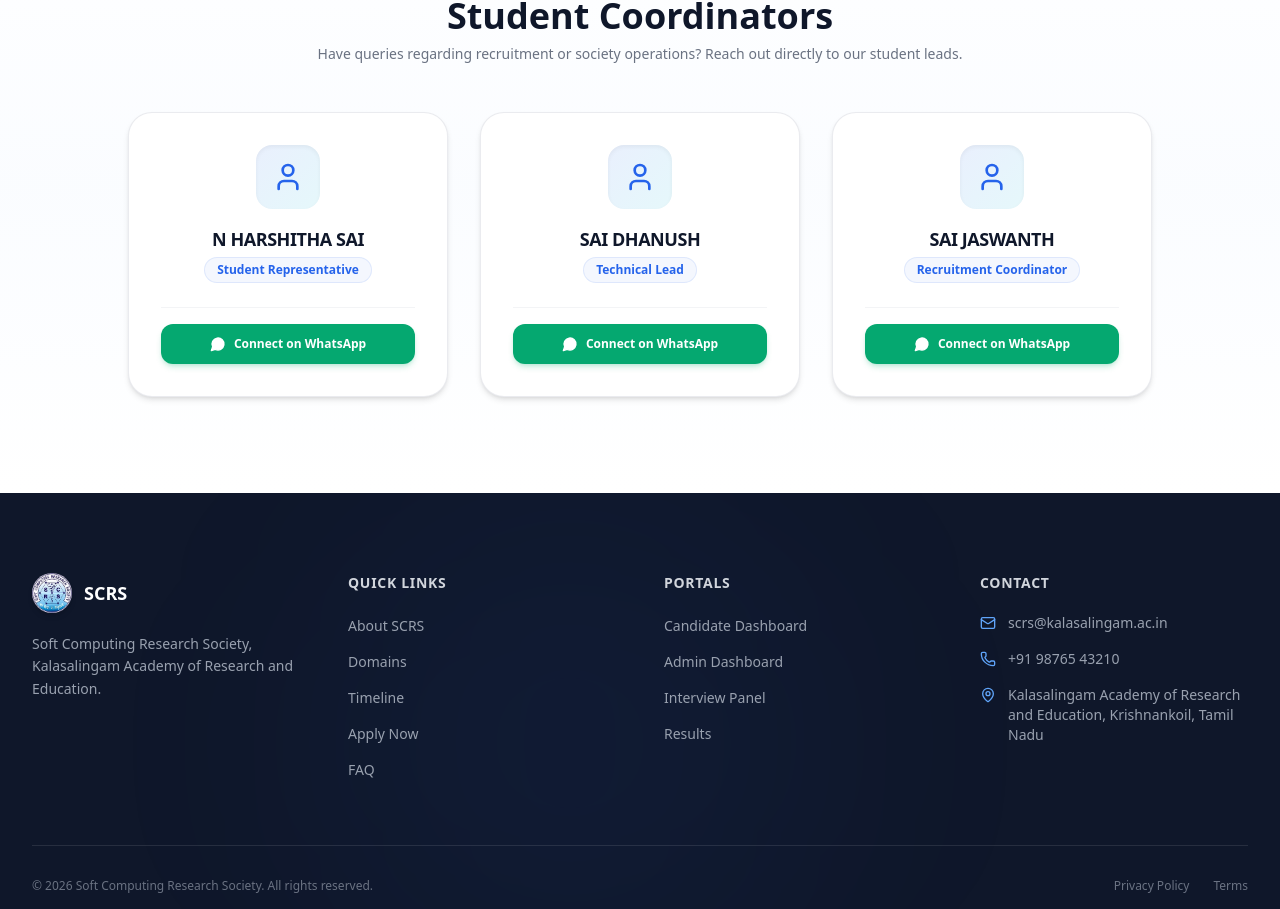
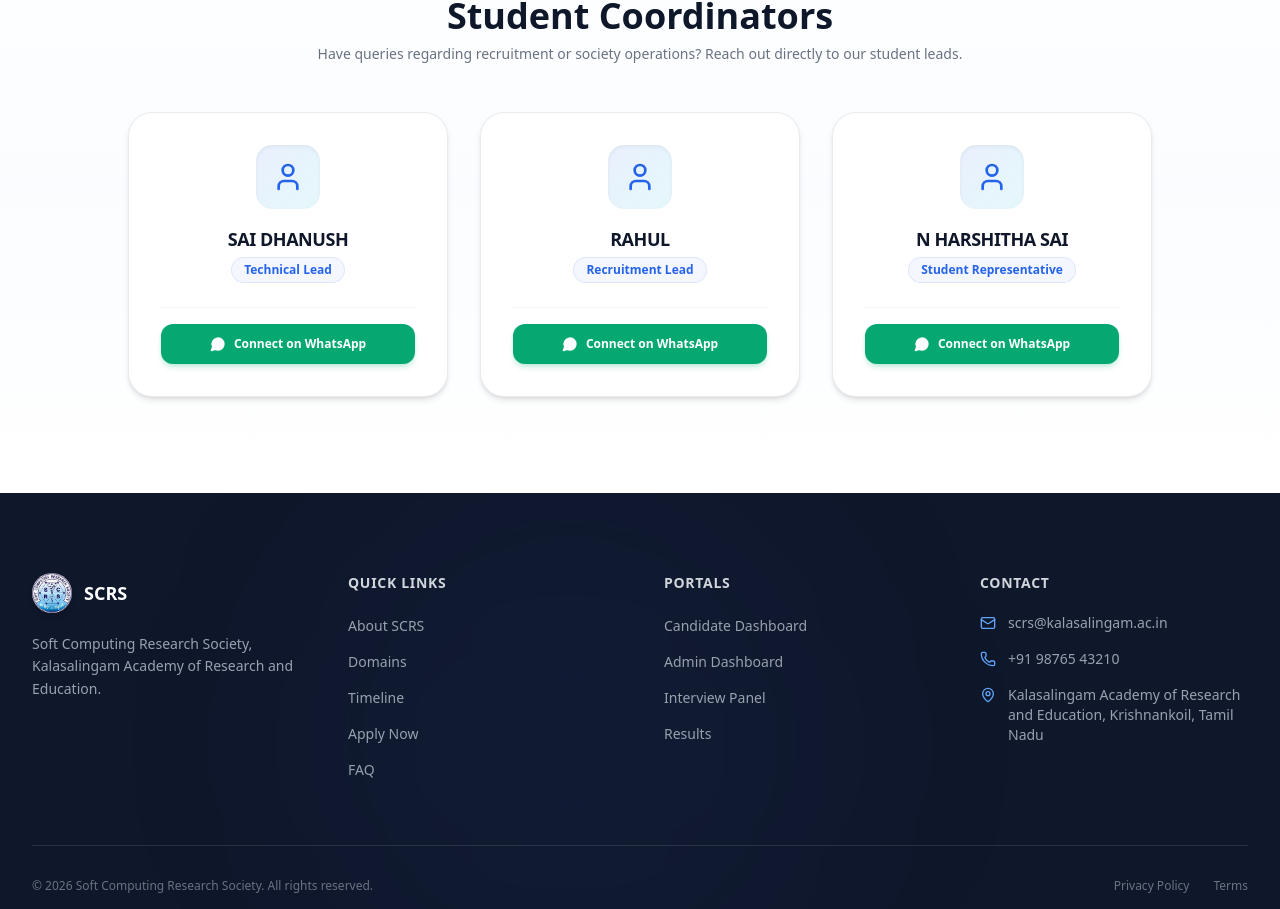
Before and after one commit to SAI09992/scrs-recruit, a Next.js app: page / in a window 1280 px wide. Shown: the part 6034-6943 px from the top of the page. Built offline with nearby package versions, Linux system fonts and the light colour scheme.

Commit message:
Update official WhatsApp group link and coordinator direct WhatsApp numbers

```diff
--- a/src/app/apply/success/page.tsx
+++ b/src/app/apply/success/page.tsx
@@ -14,7 +14,7 @@ function SuccessContent() {
   const [copied, setCopied] = useState(false);
   const [showWhatsAppModal, setShowWhatsAppModal] = useState(false);
   const [appDetails, setAppDetails] = useState<any>(null);
-  const [whatsappLink, setWhatsappLink] = useState("https://chat.whatsapp.com/GjE2kPLPloK5vU38bSCrsW");
+  const [whatsappLink, setWhatsappLink] = useState("https://chat.whatsapp.com/LHyUVSReaYKIaZXayxSguX");
 
   // Trigger confetti on mount
   useEffect(() => {
--- a/src/components/landing/CoordinatorsSection.tsx
+++ b/src/components/landing/CoordinatorsSection.tsx
@@ -1,23 +1,23 @@
 "use client";
 
 import { useState, useEffect } from "react";
-import { MessageCircle, ShieldCheck, User } from "lucide-react";
+import { MessageCircle, User } from "lucide-react";
 
 const DEFAULT_COORDINATORS = [
   {
+    name: "SAI DHANUSH",
+    role: "Technical Lead",
+    whatsapp: "https://wa.me/919381276836",
+  },
+  {
+    name: "RAHUL",
+    role: "Recruitment Lead",
+    whatsapp: "https://wa.me/919515392839",
+  },
+  {
     name: "N HARSHITHA SAI",
     role: "Student Representative",
-    whatsapp: "https://chat.whatsapp.com/GjE2kPLPloK5vU38bSCrsW",
-  },
-  {
-    name: "SAI DHANUSH",
-    role: "Technical Lead",
-    whatsapp: "https://chat.whatsapp.com/GjE2kPLPloK5vU38bSCrsW",
-  },
-  {
-    name: "SAI JASWANTH",
-    role: "Recruitment Coordinator",
-    whatsapp: "https://chat.whatsapp.com/GjE2kPLPloK5vU38bSCrsW",
+    whatsapp: "https://chat.whatsapp.com/LHyUVSReaYKIaZXayxSguX",
   },
 ];
 
--- a/src/components/landing/Navbar.tsx
+++ b/src/components/landing/Navbar.tsx
@@ -14,23 +14,23 @@ const NAV_LINKS = [
 
 const DEFAULT_COORDINATORS = [
   {
+    name: "SAI DHANUSH",
+    role: "Technical Lead",
+    whatsapp: "https://wa.me/919381276836",
+  },
+  {
+    name: "RAHUL",
+    role: "Recruitment Lead",
+    whatsapp: "https://wa.me/919515392839",
+  },
+  {
     name: "N HARSHITHA SAI",
     role: "Student Representative",
-    whatsapp: "https://chat.whatsapp.com/GjE2kPLPloK5vU38bSCrsW",
-  },
-  {
-    name: "SAI DHANUSH",
-    role: "Technical Lead",
-    whatsapp: "https://chat.whatsapp.com/GjE2kPLPloK5vU38bSCrsW",
-  },
-  {
-    name: "SAI JASWANTH",
-    role: "Recruitment Coordinator",
-    whatsapp: "https://chat.whatsapp.com/GjE2kPLPloK5vU38bSCrsW",
+    whatsapp: "https://chat.whatsapp.com/LHyUVSReaYKIaZXayxSguX",
   },
 ];
 
-const MAIN_WHATSAPP_LINK = "https://chat.whatsapp.com/GjE2kPLPloK5vU38bSCrsW";
+const MAIN_WHATSAPP_LINK = "https://chat.whatsapp.com/LHyUVSReaYKIaZXayxSguX";
 
 export default function Navbar() {
   const [scrolled, setScrolled] = useState(false);
```
